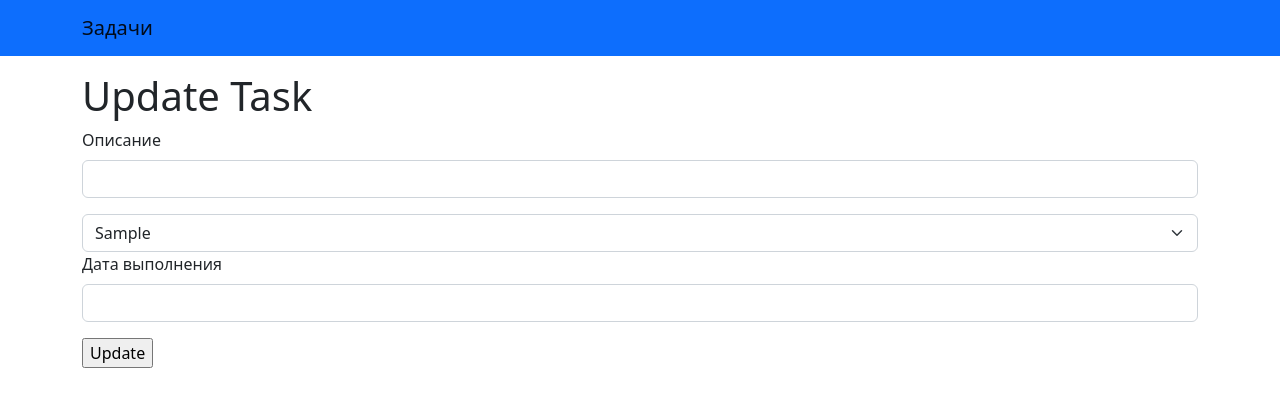
After one commit to Sagynbek123456789/homework_52_-_-homework_52_-_-_-, a Django app: template sours/webapp/templates/task_update.html in a window 1280 px wide. The commit adds this page. Shown: the top 407 px of the page. Run offline with Django 4.2, Linux system fonts and the light colour scheme; the template is opened without the code that fills it: most values are stand-ins (such as "Sample title", 1, 10 or a date in 2020).

Commit message:
создал частичный шаблон на редкатирование и создание задачи

```diff
--- /dev/null
+++ b/sours/webapp/templates/partial/task_form.html
@@ -0,0 +1,15 @@
+{% csrf_token %}
+<div class="mb-3">
+    <label for="description" class="form-label">Описание</label>
+    <input type="text" class="form-control" name="description" id="description">
+</div>
+<select class="form-select" name="status" aria-label="Статус">
+    {% for status_choice in status_choices %}
+        <option value="{{ status_choice.0 }}">{{ status_choice.1 }}</option>
+    {% endfor %}
+</select>
+<div class="mb-3">
+    <label for="date_of_completion" class="form-label">Дата выполнения</label>
+    <input type="text" class="form-control" name="date_of_completion" id="date_of_completion">
+</div>
+<input type="submit" value="{{ value_submit }}"/>
--- /dev/null
+++ b/sours/webapp/templates/task_update.html
@@ -0,0 +1,9 @@
+{% extends 'base.html' %}
+{% block title %}Update Task{% endblock %}
+
+{% block content %}
+    <h1>Update Task</h1>
+    <form action="" method="POST">
+       {% include 'partial/task_form.html' with value_submit='Update' %}
+    </form>
+{% endblock %}
```
Also changed, not shown: sours/webapp/templates/task_create.html (+1 -15 lines).
